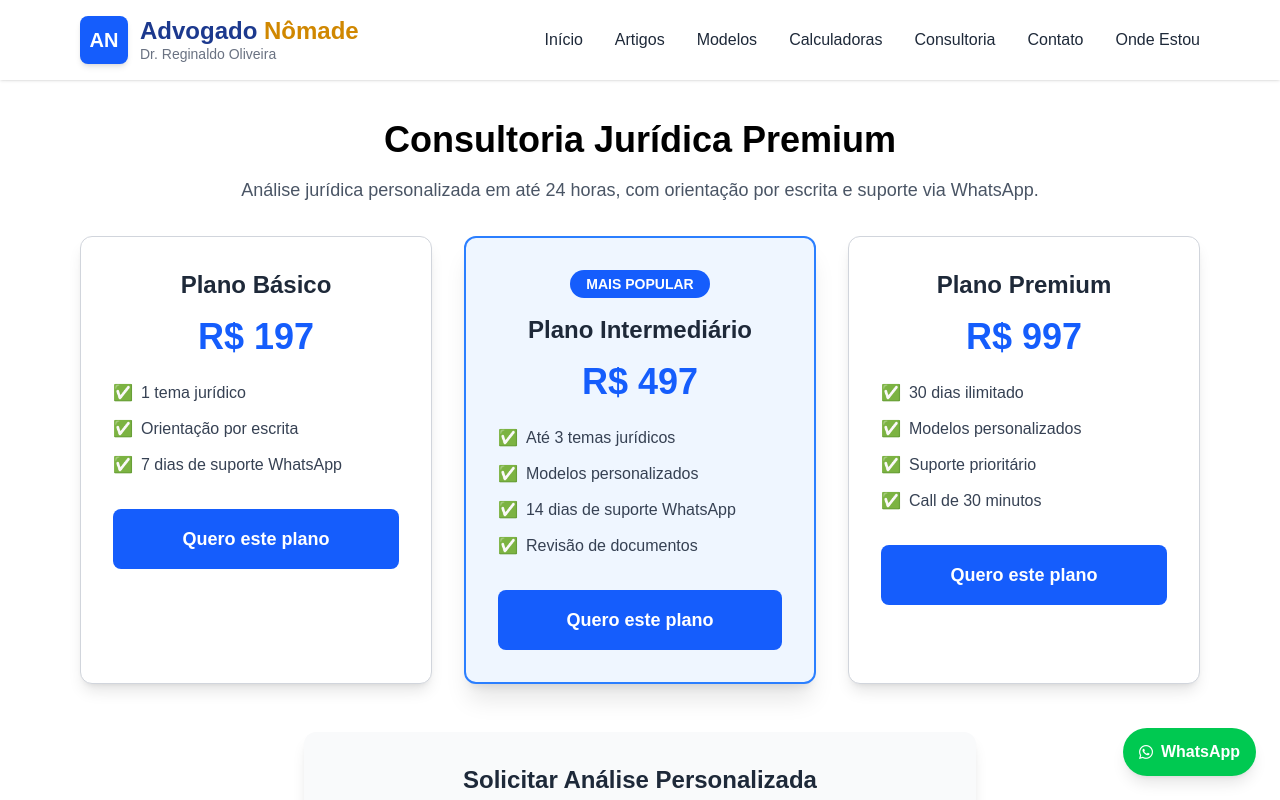
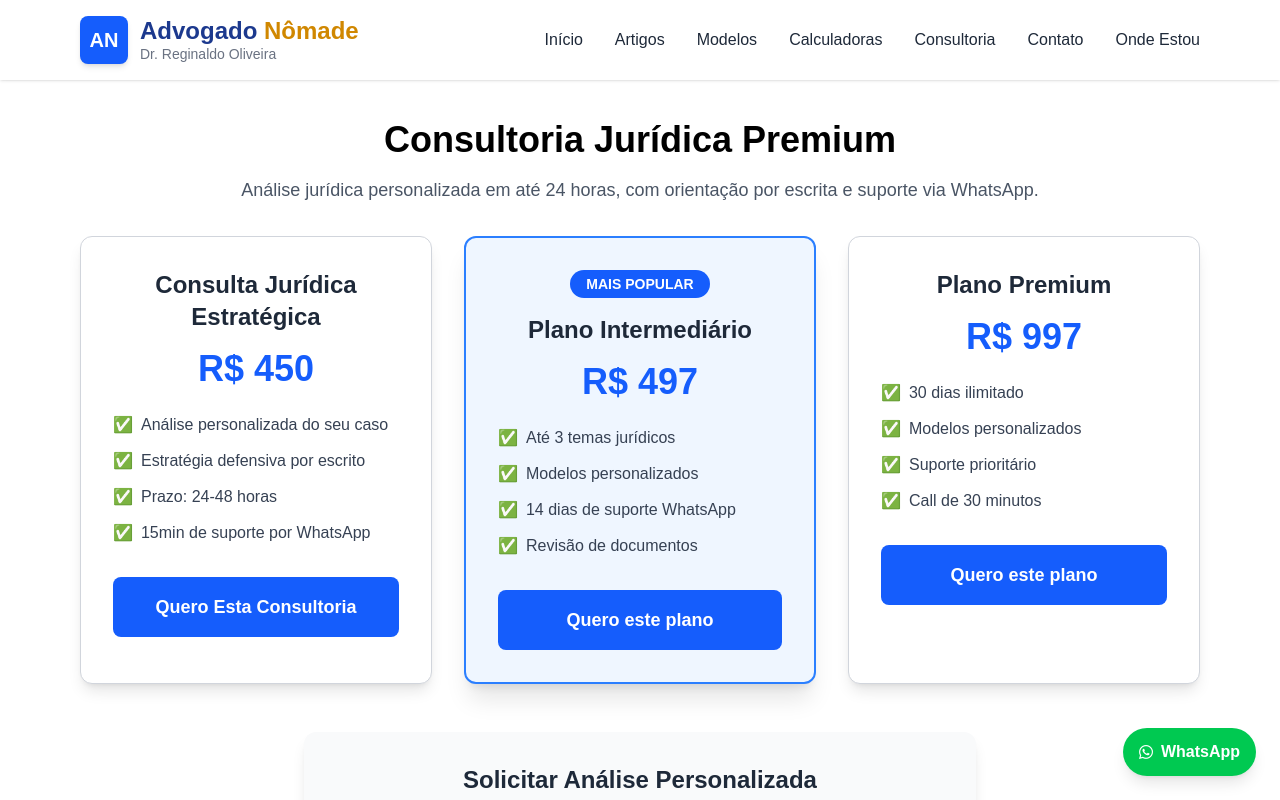
Before and after one commit to mestrereginaldo-site/advogadonomade1, a Next.js app: page /consultoria in a window 1280 px wide. Shown: the top 800 px of the page. Built offline with nearby package versions, Linux system fonts and the light colour scheme.

Commit message:
Update page.tsx

```diff
--- a/app/consultoria/page.tsx
+++ b/app/consultoria/page.tsx
@@ -33,15 +33,16 @@ export default function Consultoria() {
         <div className="grid grid-cols-1 md:grid-cols-3 gap-8 mb-12">
           {/* CARD R$ 197 */}
           <div className="border border-gray-300 rounded-xl p-8 text-center bg-white shadow-lg hover:shadow-xl transition-shadow duration-300">
-            <h3 className="text-2xl font-bold mb-4 text-gray-800">Plano Básico</h3>
-            <p className="text-4xl font-bold text-blue-600 mb-6">R$ 197</p>
+            <h3 className="text-2xl font-bold mb-4 text-gray-800">Consulta Jurídica Estratégica</h3>
+            <p className="text-4xl font-bold text-blue-600 mb-6">R$ 450</p>
             <ul className="text-left space-y-3 mb-8 text-gray-700">
-              <li className="flex items-center">✅ <span className="ml-2">1 tema jurídico</span></li>
-              <li className="flex items-center">✅ <span className="ml-2">Orientação por escrita</span></li>
-              <li className="flex items-center">✅ <span className="ml-2">7 dias de suporte WhatsApp</span></li>
+              <li className="flex items-center">✅ <span className="ml-2">Análise personalizada do seu caso</span></li>
+              <li className="flex items-center">✅ <span className="ml-2">Estratégia defensiva por escrito</span></li>
+              <li className="flex items-center">✅ <span className="ml-2">Prazo: 24-48 horas</span></li>
+              <li className="flex items-center">✅ <span className="ml-2">15min de suporte por WhatsApp</span></li>
             </ul>
             <button onClick={() => window.open("https://wa.me/71986482241?text=Quero%20o%20Plano%20Básico%20R%24197", "_blank")} className="w-full bg-blue-600 hover:bg-blue-700 text-white font-bold py-4 px-6 rounded-lg transition duration-300 text-lg">
-              Quero este plano
+              Quero Esta Consultoria
             </button>
           </div>
 
```
